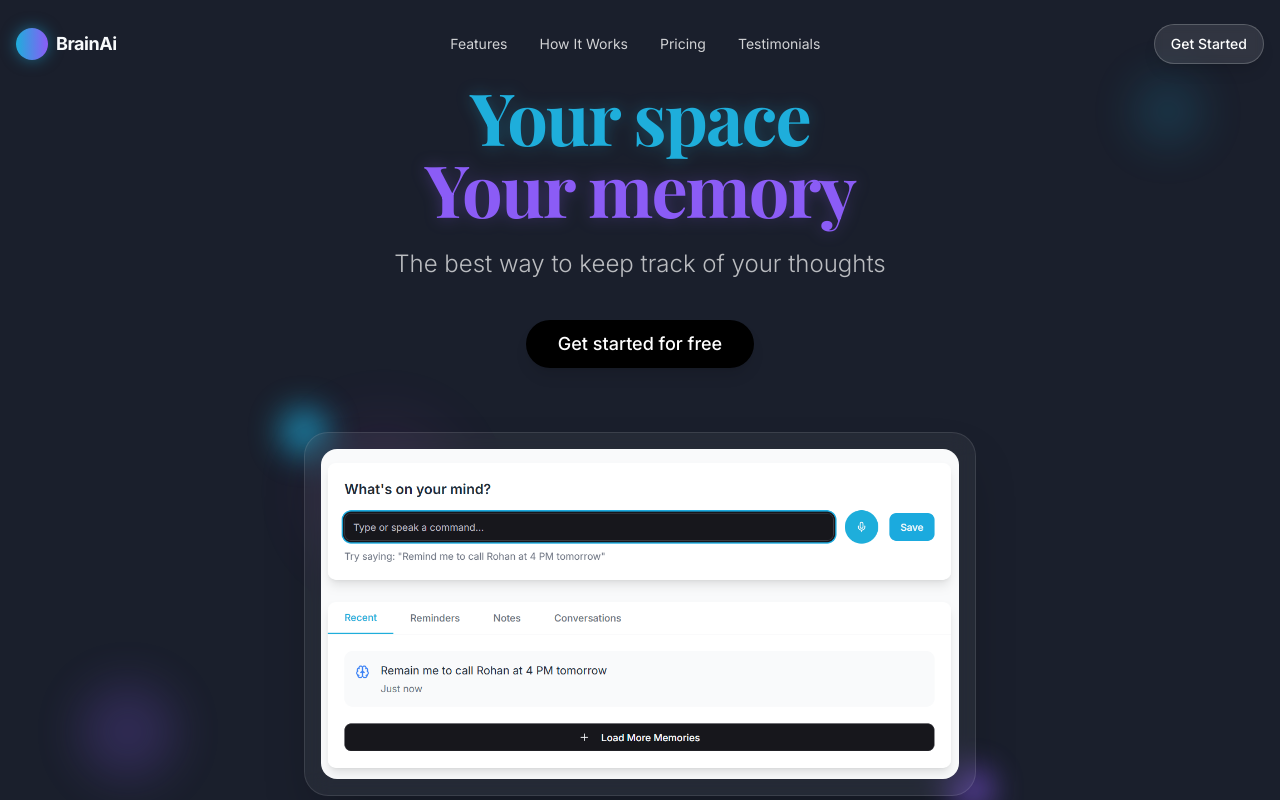
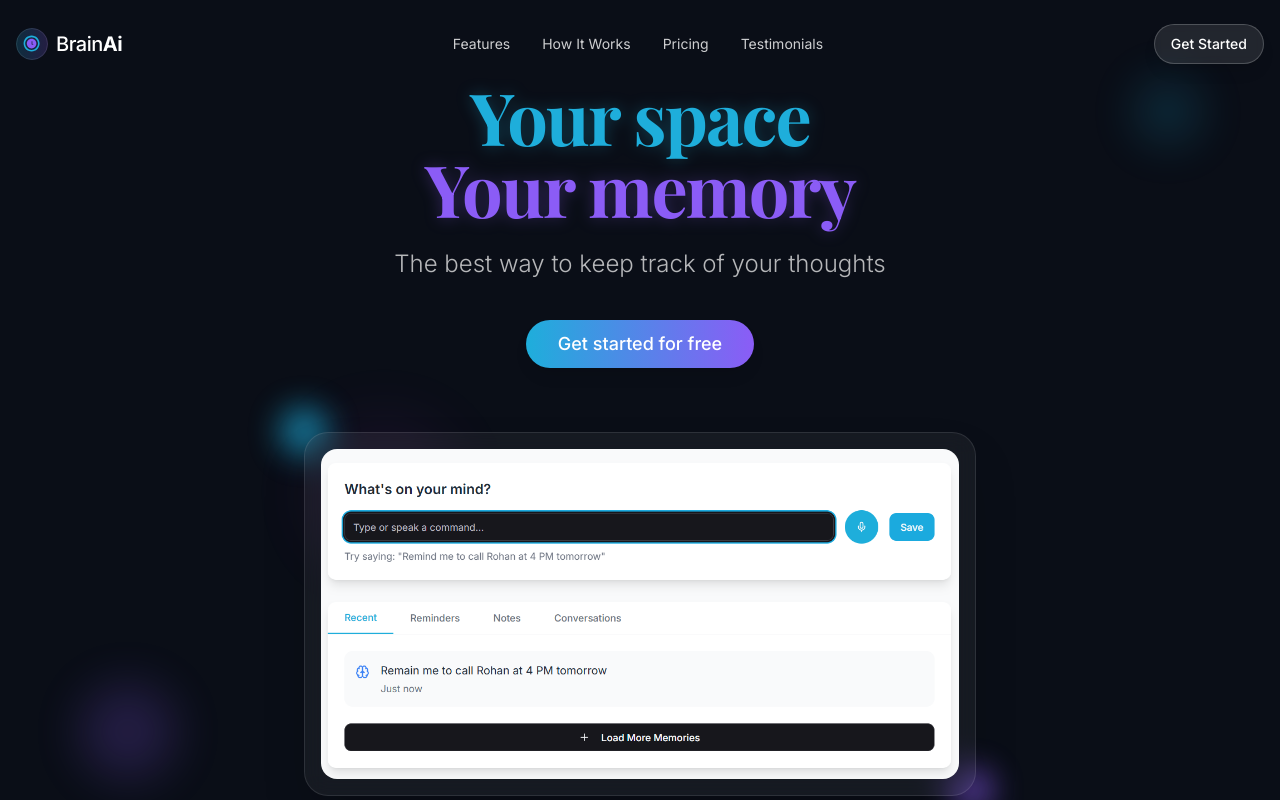
Before and after one commit to prabhashaj/brainai-nexus-web, a React (Vite) app: page / in a window 1280 px wide. Shown: the top 800 px of the page. Built offline with nearby package versions, Linux system fonts and the light colour scheme.

Commit message:
Refactor: Implement design changes
Implement design changes for landing page and dashboard pages.

```diff
--- a/index.html
+++ b/index.html
@@ -1,3 +1,4 @@
+
 <!DOCTYPE html>
 <html lang="en">
   <head>
@@ -16,6 +17,11 @@
     <meta name="twitter:site" content="@brainai" />
     <meta name="twitter:image" content="https://lovable.dev/opengraph-image-p98pqg.png" />
 
+    <!-- Fonts -->
+    <link rel="preconnect" href="https://fonts.googleapis.com">
+    <link rel="preconnect" href="https://fonts.gstatic.com" crossorigin>
+    <link href="https://fonts.googleapis.com/css2?family=Inter:wght@300;400;500;600;700;800&display=swap" rel="stylesheet">
+
     <!-- Preload critical assets -->
     <link rel="preload" href="/images/image.jpeg" as="image" />
   </head>
--- a/src/components/HeroSection.tsx
+++ b/src/components/HeroSection.tsx
@@ -1,3 +1,4 @@
+
 import { Button } from "@/components/ui/button";
 import { useScrollAnimation } from "@/hooks/useScrollAnimation";
 import { Link } from "react-router-dom";
@@ -49,7 +50,8 @@ const HeroSection = () => {
         >
           <Link to="/auth">
             <Button
-              className="bg-black hover:bg-black/90 text-white px-8 py-6 text-lg rounded-full shadow-lg transition-all duration-300 hover:-translate-y-1 hover:shadow-[0_8px_30px_rgba(30,174,219,0.3)]"
+              variant="luxury"
+              className="px-8 py-6 text-lg rounded-full shadow-lg transition-all duration-300 hover:-translate-y-1 hover:shadow-glow-hover"
             >
               Get started for free
             </Button>
--- /dev/null
+++ b/src/components/Logo.tsx
@@ -0,0 +1,64 @@
+
+import React from 'react';
+import { Link } from 'react-router-dom';
+
+interface LogoProps {
+  variant?: 'dark' | 'light';
+  size?: 'sm' | 'md' | 'lg';
+  withText?: boolean;
+}
+
+const Logo: React.FC<LogoProps> = ({
+  variant = 'dark',
+  size = 'md',
+  withText = true
+}) => {
+  const sizeClasses = {
+    sm: "h-7 w-7",
+    md: "h-8 w-8",
+    lg: "h-10 w-10"
+  };
+
+  const textSizeClasses = {
+    sm: "text-lg",
+    md: "text-xl",
+    lg: "text-2xl"
+  };
+
+  const logoGradient = variant === 'dark'
+    ? "from-brainai-electric-blue to-brainai-neon-purple"
+    : "from-white to-gray-200";
+
+  const textColor = variant === 'dark'
+    ? "text-white"
+    : "text-gray-900";
+
+  return (
+    <Link to="/" className="flex items-center space-x-2">
+      <div className={`${sizeClasses[size]} relative rounded-full overflow-hidden`}>
+        <div className={`absolute inset-0 bg-gradient-to-r ${logoGradient} opacity-20`}></div>
+        <div className="absolute inset-0 flex items-center justify-center">
+          <svg viewBox="0 0 24 24" className="w-3/5 h-3/5" xmlns="http://www.w3.org/2000/svg">
+            <path
+              d="M12 2C6.48 2 2 6.48 2 12s4.48 10 10 10 10-4.48 10-10S17.52 2 12 2zm0 18c-4.41 0-8-3.59-8-8s3.59-8 8-8 8 3.59 8 8-3.59 8-8 8z"
+              className={variant === 'dark' ? "fill-brainai-electric-blue" : "fill-gray-800"}
+            />
+            <path
+              d="M12 6c-3.31 0-6 2.69-6 6s2.69 6 6 6 6-2.69 6-6-2.69-6-6-6zm2 9.17l-2-2V9h1v3.17l1.59 1.59L12 13.17z"
+              className={variant === 'dark' ? "fill-brainai-neon-purple" : "fill-gray-600"}
+            />
+          </svg>
+        </div>
+        <div className={`absolute inset-0 rounded-full border border-${variant === 'dark' ? 'white/10' : 'black/5'}`}></div>
+      </div>
+
+      {withText && (
+        <span className={`font-medium tracking-tight ${textSizeClasses[size]} ${textColor}`}>
+          Brain<span className="font-bold">Ai</span>
+        </span>
+      )}
+    </Link>
+  );
+};
+
+export default Logo;
--- a/src/components/Navbar.tsx
+++ b/src/components/Navbar.tsx
@@ -3,6 +3,7 @@ import { useState, useEffect } from 'react';
 import { Menu, X } from 'lucide-react';
 import { Button } from "@/components/ui/button";
 import { Link } from 'react-router-dom';
+import Logo from './Logo';
 
 const Navbar = () => {
   const [isScrolled, setIsScrolled] = useState(false);
@@ -35,10 +36,7 @@ const Navbar = () => {
     >
       <div className="container mx-auto px-4 flex items-center justify-between">
         {/* Logo */}
-        <a href="#" className="flex items-center space-x-2">
-          <div className="h-8 w-8 rounded-full bg-gradient-to-r from-brainai-electric-blue to-brainai-neon-purple shadow-[0_0_15px_rgba(30,174,219,0.5)]"></div>
-          <span className="font-bold text-lg tracking-tight">BrainAi</span>
-        </a>
+        <Logo variant="dark" size="md" withText={true} />
 
         {/* Desktop Navigation */}
         <div className="hidden md:flex space-x-8">
@@ -89,7 +87,8 @@ const Navbar = () => {
             ))}
             <Link to="/auth" onClick={() => setIsMobileMenuOpen(false)}>
               <Button
-                className="bg-white/10 hover:bg-white/20 text-white w-full rounded-full border border-white/20 backdrop-blur-sm"
+                variant="luxury"
+                className="w-full rounded-full"
               >
                 Get Started
               </Button>
--- a/src/pages/Index.tsx
+++ b/src/pages/Index.tsx
@@ -5,6 +5,7 @@ import UseCaseCards from '@/components/UseCaseCards';
 import HowItWorks from '@/components/HowItWorks';
 import FeaturesGrid from '@/components/FeaturesGrid';
 import Footer from '@/components/Footer';
+import Logo from '@/components/Logo';
 
 const Index = () => {
   return (
@@ -14,6 +15,17 @@ const Index = () => {
       <UseCaseCards />
       <HowItWorks />
       <FeaturesGrid />
+      <div className="py-16 bg-gradient-to-b from-brainai-charcoal to-brainai-dark-purple">
+        <div className="container mx-auto px-6 text-center">
+          <div className="flex justify-center mb-6">
+            <Logo variant="dark" size="lg" withText={true} />
+          </div>
+          <h2 className="text-3xl md:text-4xl font-bold text-white mb-4">Ready to enhance your memory?</h2>
+          <p className="text-lg text-white/80 mb-8 max-w-2xl mx-auto">
+            Join thousands of users who trust BrainAi to help them remember what matters.
+          </p>
+        </div>
+      </div>
       <Footer />
     </div>
   );
--- a/tailwind.config.ts
+++ b/tailwind.config.ts
@@ -22,6 +22,7 @@ export default {
 			fontFamily: {
 				sans: ['Inter', 'sans-serif'],
 				display: ['Playfair Display', 'serif'],
+				heading: ['Gotham', 'Inter', 'sans-serif'],
 			},
 			colors: {
 				border: 'hsl(var(--border))',
@@ -68,13 +69,17 @@ export default {
 					ring: 'hsl(var(--sidebar-ring))'
 				},
 				brainai: {
-					'charcoal': '#1A1F2C',
-					'dark-purple': '#221F26',
+					'charcoal': '#0A0E17',
+					'dark-purple': '#12101A',
 					'electric-blue': '#1EAEDB',
 					'soft-blue': '#0FA0CE',
 					'neon-purple': '#8B5CF6',
 					'magenta': '#D946EF',
 					'soft-cyan': '#33C3F0',
+					'gold': '#D4AF37',
+					'silver': '#C0C0C0',
+					'luxury-dark': '#0A0A0A',
+					'luxury-gray': '#1E1E1E',
 				}
 			},
 			borderRadius: {
@@ -125,9 +130,10 @@ export default {
 			},
 			backgroundImage: {
 				'gradient-radial': 'radial-gradient(var(--tw-gradient-stops))',
-				'hero-gradient': 'linear-gradient(135deg, #1A1F2C 0%, #272246 100%)',
+				'hero-gradient': 'linear-gradient(135deg, #0A0E17 0%, #12101A 100%)',
 				'glass-gradient': 'linear-gradient(135deg, rgba(255,255,255,0.05) 0%, rgba(255,255,255,0.01) 100%)',
 				'button-gradient': 'linear-gradient(90deg, rgba(30,174,219,1) 0%, rgba(139,92,246,1) 100%)',
+				'luxury-card': 'linear-gradient(145deg, #1E1E1E 0%, #0A0A0A 100%)',
 			},
 		}
 	},
```
